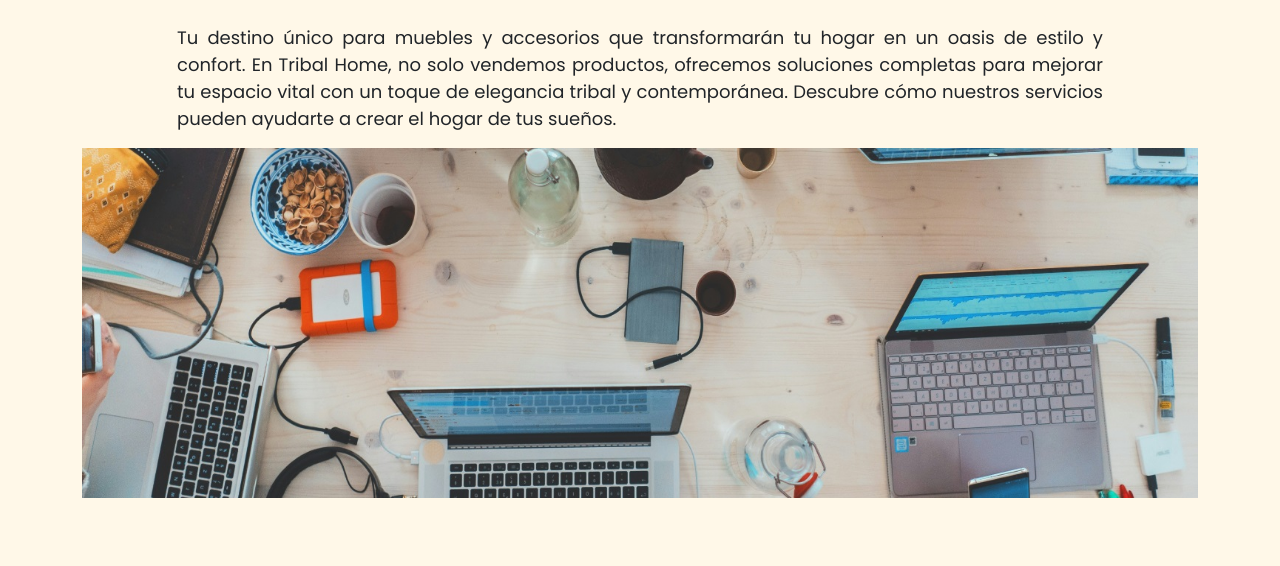
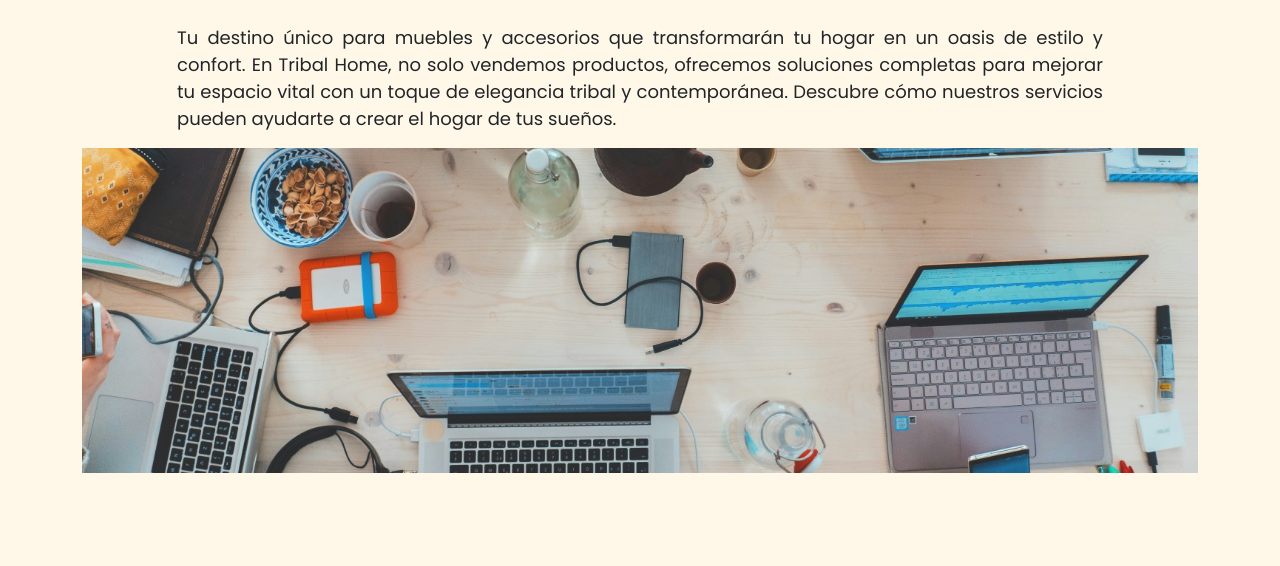
Before and after one commit to MVAlejandro/Tribal-Home, a plain HTML site: page nosotros.html in a window 1280 px wide. Shown: the part 219-785 px from the top of the page. Drawn offline with nearby package versions, Linux system fonts and the light colour scheme.

Commit message:
Correción de estilo de la imagen de portada

```diff
--- a/css/style.css
+++ b/css/style.css
@@ -11,7 +11,6 @@ body {
 
 .portada {
     width: 100%;
-    height: 350px;
 }
 
 .equipo {
```
